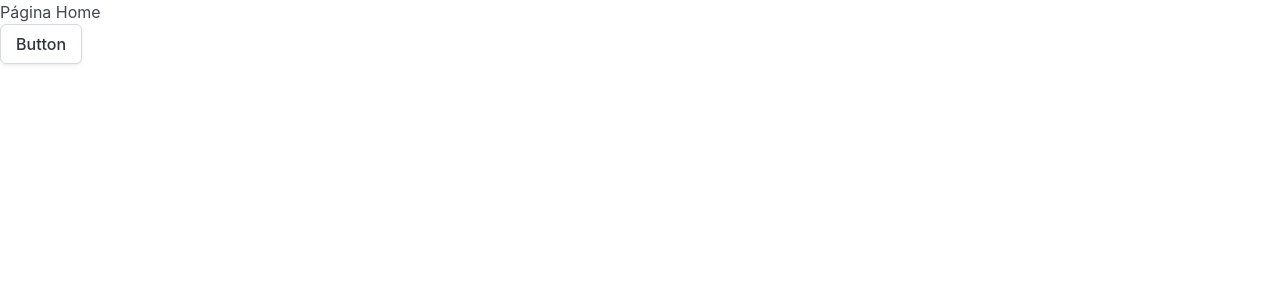
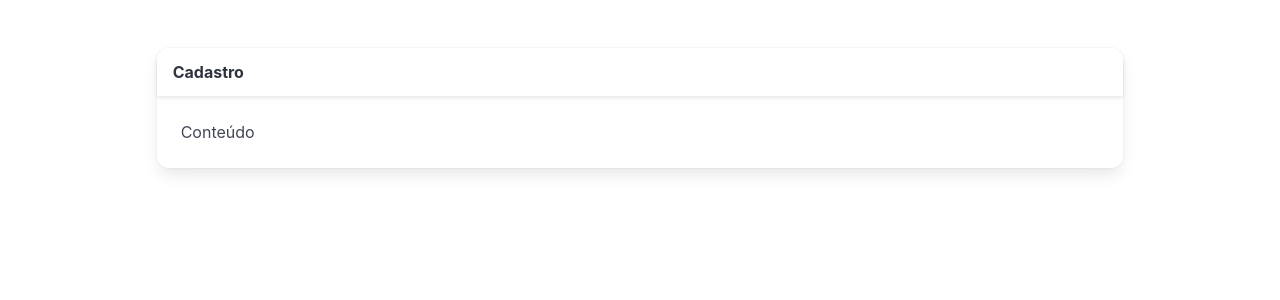
Before and after one commit to emersonpessoa01/vendas-app, a Next.js app: page / in a window 1280 px wide. Shown: the top 300 px of the page. Built offline with nearby package versions, Linux system fonts and the light colour scheme.

Commit message:
fix: Adjusted barrel pattern :wrench:

```diff
--- a/src/app/layout.tsx
+++ b/src/app/layout.tsx
@@ -2,7 +2,6 @@ import type { Metadata } from "next";
 import { Geist, Geist_Mono } from "next/font/google";
 import "./globals.css";
 import "bulma/css/bulma.min.css";
-
 const geistSans = Geist({
   variable: "--font-geist-sans",
   subsets: ["latin"],
@@ -26,6 +25,7 @@ export default function RootLayout({
   return (
     <html lang="pt-BR">
       <body className={`${geistSans.variable} ${geistMono.variable} antialiased`}>
+
         {children}
       </body>
     </html>
--- a/src/app/page.tsx
+++ b/src/app/page.tsx
@@ -1,8 +1,11 @@
+// import Header from "./components/header/page";
+import { Layout } from "components";
+
 export default function Home() {
   return (
-   <div>
-      <h1>Página Home</h1>
-      <button className="button">Button</button>
+    <div>
+      {/* <h1>Página Home</h1> */}
+      <Layout />
     </div>
   );
 }
--- a/src/app/components/header/page.tsx
+++ b/src/components/header/index.tsx
@@ -1,4 +1,4 @@
-export default function Header(){
+export function Header(){
     return (
         <header>
             <h1>HEADER DO PROJETO</h1>
--- a/src/app/components/index.ts
+++ b/src/components/index.ts
@@ -1,3 +1,2 @@
-// Quero exportar o layout
-
 export { Layout } from "./layout";
+export { Header } from "./header";
--- a/src/app/components/layout/page.tsx
+++ b/src/components/layout/index.tsx
@@ -1,4 +1,4 @@
-const Layout: React.FC = () => {
+export const Layout: React.FC = () => {
   return (
     <div className="app">
       <section className="main-content columns i-fullheight">
@@ -23,4 +23,3 @@ const Layout: React.FC = () => {
     </div>
   );
 };
-export default Layout;
--- a/tsconfig.json
+++ b/tsconfig.json
@@ -1,6 +1,6 @@
 {
   "compilerOptions": {
-    "baseUrl":"src/app",
+    "baseUrl": "./src",
     "target": "ES2017",
     "lib": ["dom", "dom.iterable", "esnext"],
     "allowJs": true,
```
